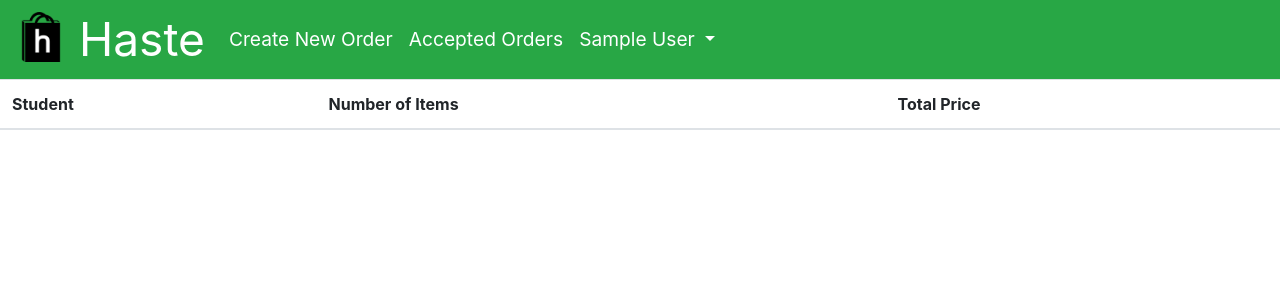
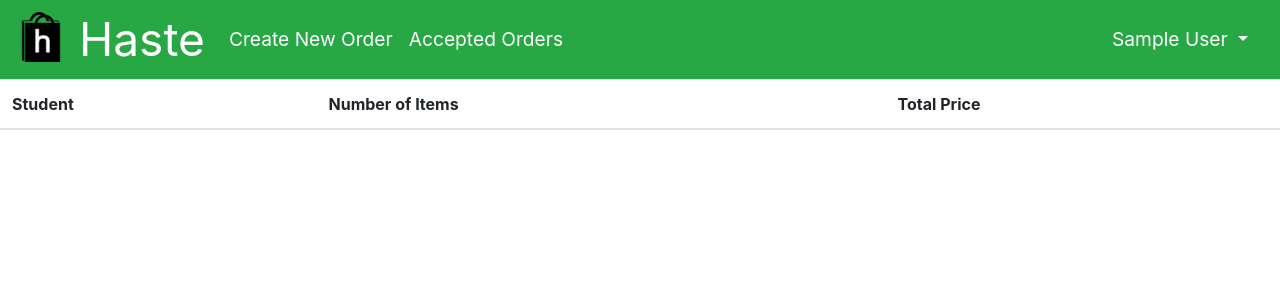
Before and after one commit to yilongzhu/haste, a Flask app: page /home in a window 1280 px wide. Shown: the top 300 px of the page. Run offline with Flask 2, Linux system fonts and the light colour scheme; the visitor is signed in with stand-in values (Sample User, id 1); data comes from the database, SQL or seed files in the repository; both versions use the stored data as it was after the commit; data that the repository does not hold is empty; some libraries are stand-ins or nearby versions.

Commit message:
Shift Dropdown to right and add category to Flash

```diff
--- a/app/main/routes.py
+++ b/app/main/routes.py
@@ -70,7 +70,7 @@ def order(id):
         order_id = request.form['order_id']
         order = Order.query.filter_by(id=order_id).first()
         order.accepted_by = current_user
-        flash("Order accepted!")
+        flash("Order accepted!", 'success')
         return redirect(url_for('main.home'))
 
     order = Order.query.filter_by(id=id).first_or_404()
--- a/app/templates/base.html
+++ b/app/templates/base.html
@@ -31,7 +31,8 @@
                 <li class="nav-item active">
                         <a class="nav-link" href="{{ url_for('main.accepted_orders') }}">Accepted Orders<span class="sr-only">(current)</span></a>
                 </li>
-            <li class="nav-item dropdown">
+            </ul>
+            <div class="nav-item dropdown">
                 <a class="nav-link dropdown-toggle text-white" href="#" id="navbarDropdown" role="button" data-toggle="dropdown" aria-haspopup="true" aria-expanded="false">
                     {{ current_user.first_name }} {{ current_user.last_name }}
                 </a>
@@ -40,8 +41,7 @@
                         <div class="dropdown-divider"></div>
                     <a class="dropdown-item" href="{{ url_for('auth.logout') }}">Logout</a>
                 </div>
-            </li>
-            </ul>
+            </div>
         </div>
     </nav>
     {% with messages = get_flashed_messages(with_categories=true) %}
```
Also changed, not shown: app.db. Lines whose indentation alone changed are shown as unchanged.
